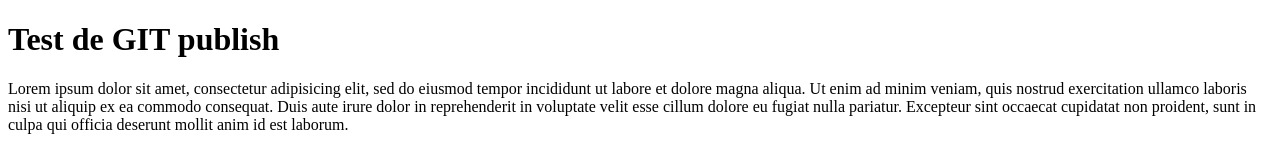
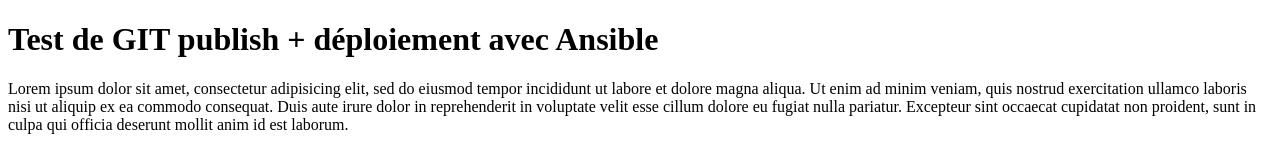
Before and after one commit to PrestanceDesign/publish, a plain HTML site: page index.html in a window 1280 px wide. Drawn offline with Linux system fonts and the light colour scheme.

Commit message:
Petite MAJ

```diff
--- a/index.html
+++ b/index.html
@@ -6,7 +6,7 @@
 		<title>Test de GIT publish</title>
 	</head>
 	<body>
-		<h1>Test de GIT publish</h1>
+		<h1>Test de GIT publish + déploiement avec Ansible</h1>
 		<p>Lorem ipsum dolor sit amet, consectetur adipisicing elit, sed do eiusmod tempor incididunt ut labore et dolore magna aliqua. Ut enim ad minim veniam, quis nostrud exercitation ullamco laboris nisi ut aliquip ex ea commodo consequat. Duis aute irure dolor in reprehenderit in voluptate velit esse cillum dolore eu fugiat nulla pariatur. Excepteur sint occaecat cupidatat non proident, sunt in culpa qui officia deserunt mollit anim id est laborum.</p>
 	</body>
 </html>
```
